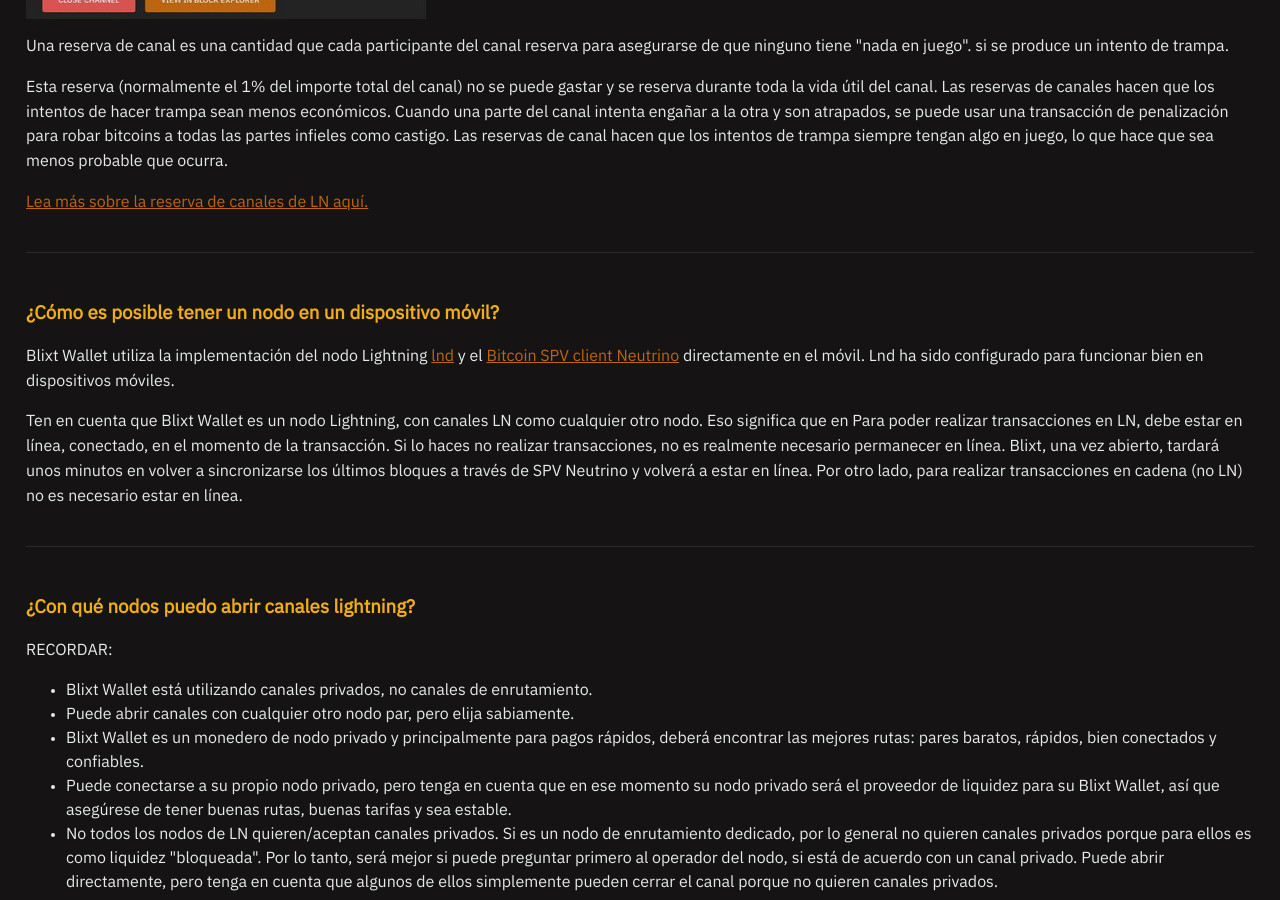
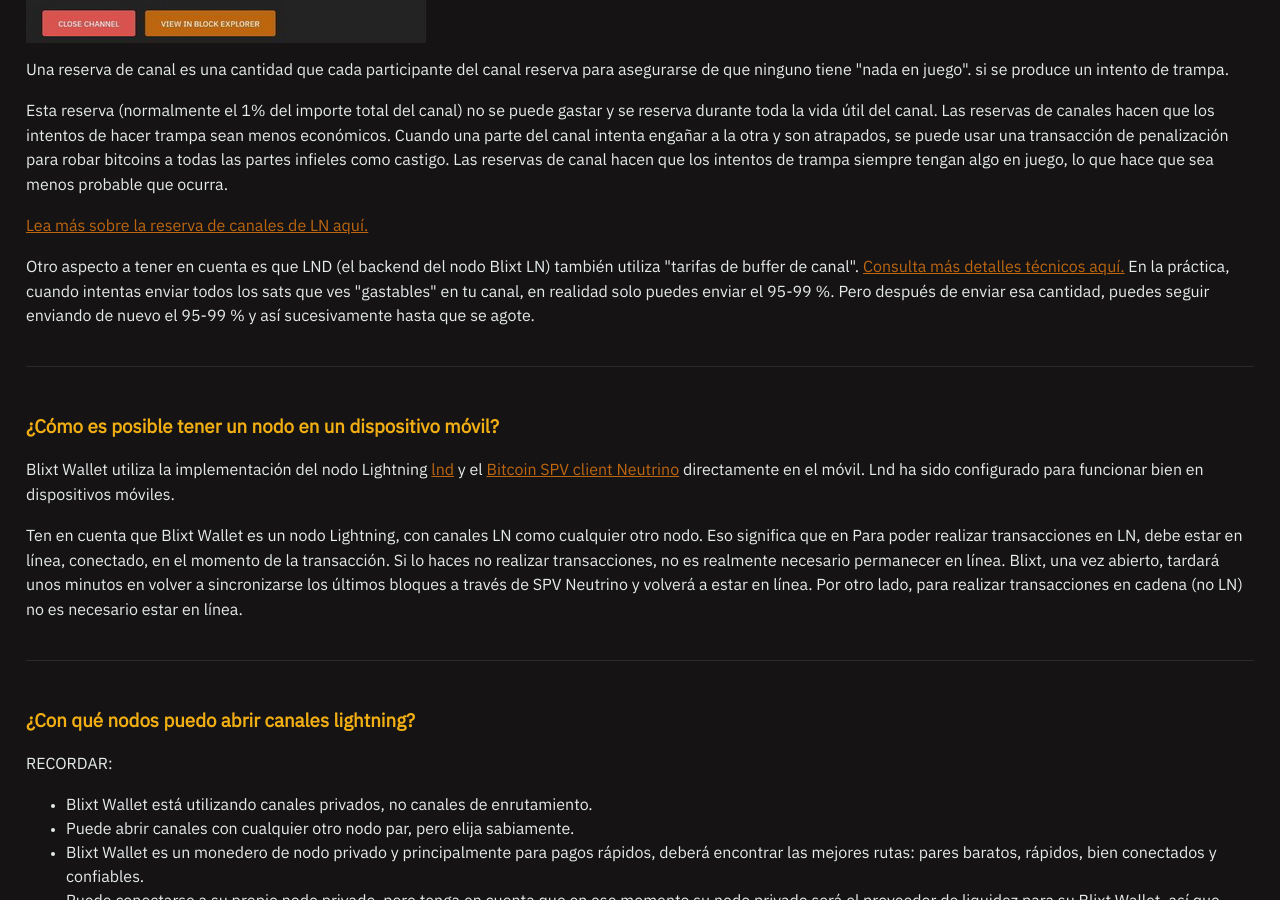
Before and after one commit to BlixtWallet/blixtwallet.github.io, a Jekyll site: the page built from faq_es.html, in a window 1280 px wide and 900 px high, scrolled down 6444 px. Built offline with Jekyll 4.4.1, drawn with Linux system fonts in a browser that asks for light colours; some of the changed text lies outside the part shown.

Commit message:
small corrections EN-ES

```diff
--- a/faq_es.html
+++ b/faq_es.html
@@ -30,6 +30,7 @@
       <li><a href="#que-es-ln">¿Qué es la Lightning Network?</a></li>
       <li><a href="#no-sync">Mi Blixt no sincroniza, porque esto y que puedo hacer?</a></li>
       <li><a href="#tarifas">¿Qué tarifas se utilizan? ¿Tiene algún costo usar los canales de LN?</a></li>
+      <li><a href="#reserva">¿Qué es la reserva de canales?</a></li>
       <li><a href="#blixt-nodo">¿Cómo es posible tener un nodo en un dispositivo móvil?</a></li>
       <li><a href="#blixt-pares">¿Con qué nodos puedo abrir canales lightning?</a></li>
       <li><a href="#enrutamiento">¿Puedo enrutar otros pagos con Blixt Wallet?</a></li>
@@ -233,6 +234,10 @@
        Las reservas de canal hacen que los intentos de trampa siempre tengan algo en juego, lo que hace que sea menos probable que ocurra.
      </p>
      <p><a href="https://bitcoin.design/guide/how-it-works/liquidity/#channel-reserve">Lea más sobre la reserva de canales de LN aquí.</a></p>
+     <p>Otro aspecto a tener en cuenta es que LND (el backend del nodo Blixt LN) también utiliza "tarifas de buffer de canal".
+      <a href="https://github.com/lightningnetwork/lnd/blob/6dea86428d031171af30119e3f6599820dc5454a/lnwallet/channel.go#L3803-L3815">Consulta más detalles técnicos aquí.</a>
+      En la práctica, cuando intentas enviar todos los sats que ves "gastables" en tu canal, en realidad solo puedes enviar el 95-99 %.
+      Pero después de enviar esa cantidad, puedes seguir enviando de nuevo el 95-99 % y así sucesivamente hasta que se agote.</p>
   </section>
 
   <section id="blixt-nodo">
```
Also changed, not shown: other parts of faq_es.html (+2 -2 lines), faq.html (+6 -3 lines).
